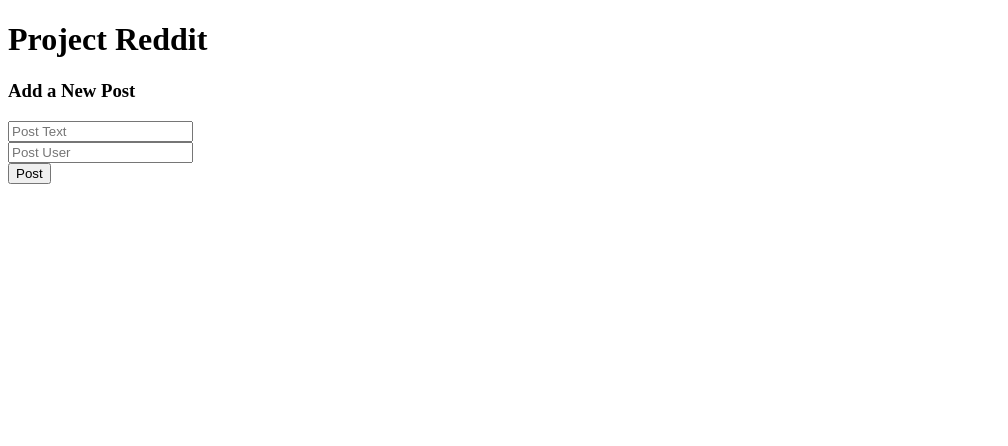
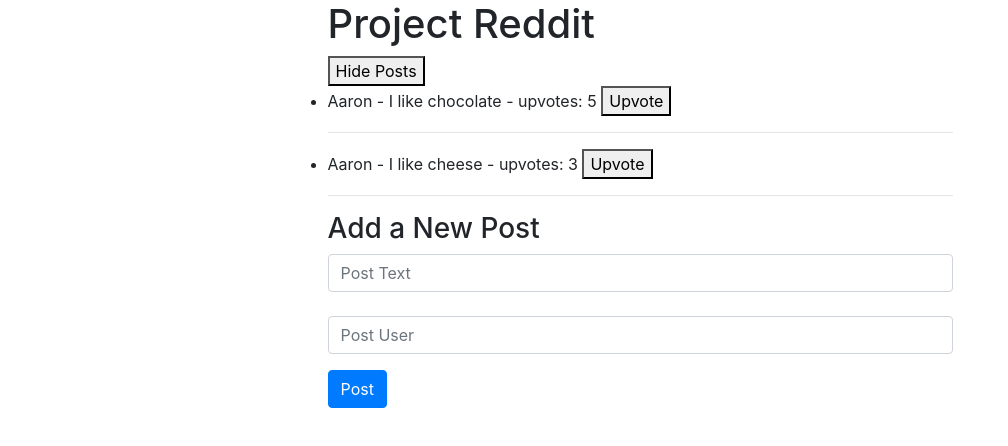
Before and after one commit to projectshft/project-reddit-react, a React app: page / in a window 1280 px wide. Shown: the whole page, without its empty margins (0-1008 px from the left). Built offline with nearby package versions, Linux system fonts and the light colour scheme.

Commit message:
add upvoting

```diff
--- a/package.json
+++ b/package.json
@@ -3,6 +3,7 @@
   "version": "0.1.0",
   "private": true,
   "dependencies": {
+    "bootstrap": "^4.3.1",
     "react": "^16.2.0",
     "react-dom": "^16.2.0",
     "react-scripts": "1.1.0"
--- a/src/components/app.js
+++ b/src/components/app.js
@@ -1,34 +1,74 @@
 import React, { Component } from 'react';
 import PostForm from './post-form';
 import PostsList from './posts-list';
+import 'bootstrap/dist/css/bootstrap.css';
+
 
 class App extends Component {
   constructor () {
     super()
 
     this.state = {
-      posts: []
+      posts: [
+        { user: 'Aaron', text: 'I like chocolate', upvotes: 5 },
+        { user: 'Aaron', text: 'I like cheese', upvotes: 3 }
+      ],
+      showPosts: true
     }
 
-    this.addPost = this.addPost.bind(this)
+    this.addPost = this.addPost.bind(this);
+    this.handleClick = this.handleClick.bind(this);
+    this.upvotePost = this.upvotePost.bind(this);
   }
 
   addPost (post) {
-    this.setState({posts: this.state.posts.concat([post])});
+    this.setState({ posts: this.state.posts.concat([post]) });
+  }
+
+  upvotePost (post) {
+    const postsWithUpvotes = this.state.posts.map((p) => {
+      const upvotes = post.upvotes + 1;
+
+      if (p.text === post.text) {
+        return Object.assign(post, p, {upvotes})
+      } else {
+        return p;
+      }
+    });
+
+    this.setState({ posts: postsWithUpvotes })
+  }
+
+  handleClick () {
+    this.setState({ showPosts: !this.state.showPosts });
   }
 
   render() {
+    const showPosts = () => {
+      if (this.state.showPosts) {
+        return <PostsList upvotePost={this.upvotePost} posts={this.state.posts} />
+      }
+    }
+
+    const renderText = () => {
+      if (this.state.showPosts) {
+        return 'Hide Posts';
+      } else {
+        return 'Show Posts'
+      }
+    }
+
+
     return (
       <div className="row">
-        <div className="col-md-6 col-md-offset-3">
+        <div className="col-md-6 offset-md-3">
           <div className="page-header">
             <h1>Project Reddit</h1>
           </div>
 
-          <div className="posts">
-          </div>
+          <button onClick={this.handleClick}>{ renderText() }</button>
 
-          <PostsList posts={this.state.posts} />
+          { showPosts() }
 
           <PostForm addPost={this.addPost} />
         </div>
--- a/src/components/post-form.js
+++ b/src/components/post-form.js
@@ -23,7 +23,7 @@
 
   render() {
     return (
-      <form className="beer-form">
+      <form>
         <h3>Add a New Post</h3>
 
         <div className="form-group">
--- a/src/components/post.js
+++ b/src/components/post.js
@@ -1,9 +1,13 @@
-import React, { Component } from 'react';
+import React from 'react';
 
-const Post = ({post}) => {
+const Post = (props) => {
+  console.log(props)
+
   return (
     <li>
-      <span>{post.user} - {post.text}</span>
+      <span>{props.post.user} - {props.post.text} - upvotes: {props.post.upvotes} </span>
+      <button onClick={() => props.upvotePost(props.post)}>Upvote</button>
+      <hr/>
     </li>
   )
 }
--- a/src/components/posts-list.js
+++ b/src/components/posts-list.js
@@ -4,12 +4,12 @@
 const PostsList = (props) => {
   const postItems = props.posts.map((post, index) => {
     return (
-      <Post key={index} post={post} />
+      <Post key={index} post={post} upvotePost={props.upvotePost} />
     )
   })
 
   return (
-    <ul className='col-md-4 list-group'>
+    <ul className='list-group'>
       {postItems}
     </ul>
   )
```
Also changed, not shown: public/index.html (+2 -0 lines), src/state.js (added, +88 -0 lines), 1 other file.
